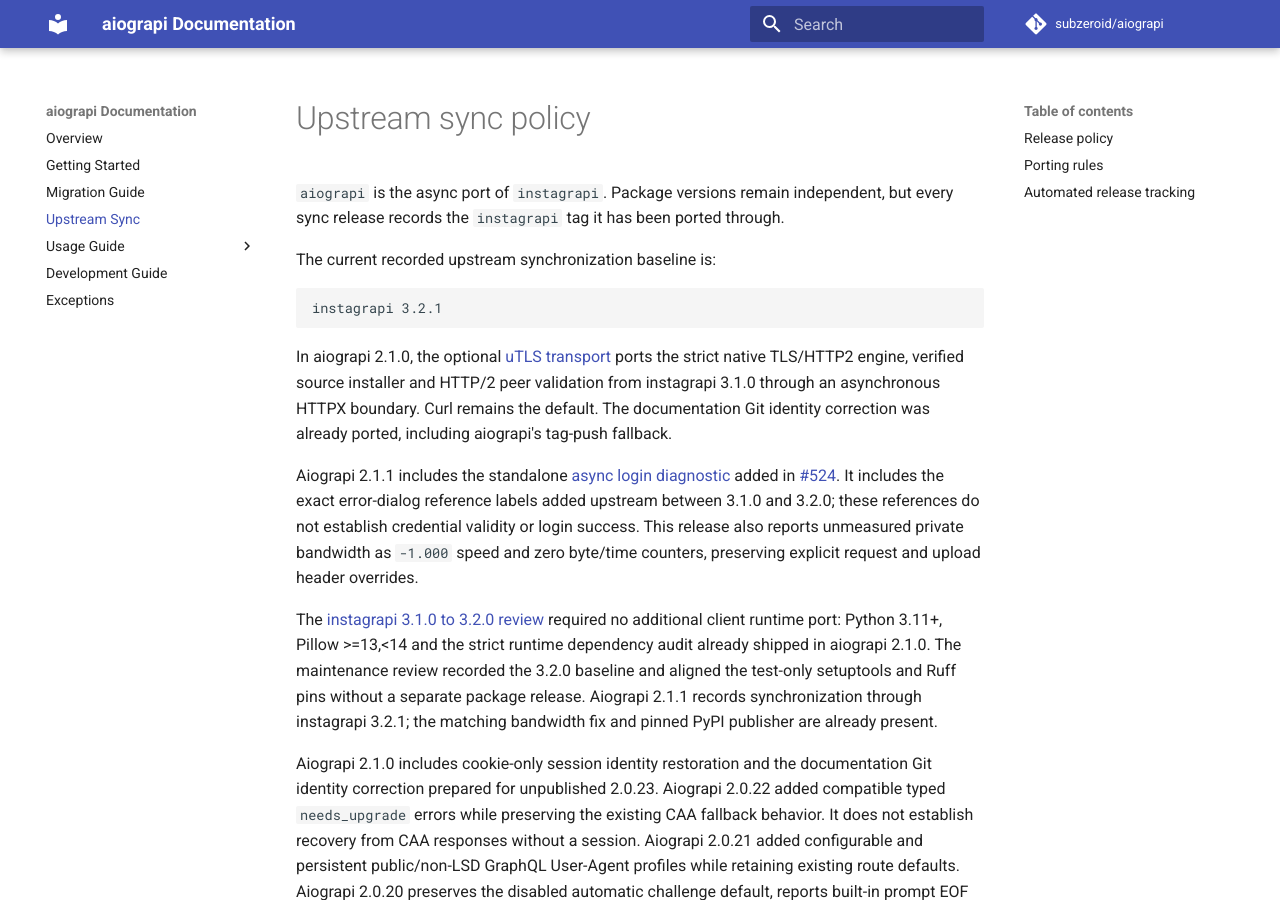
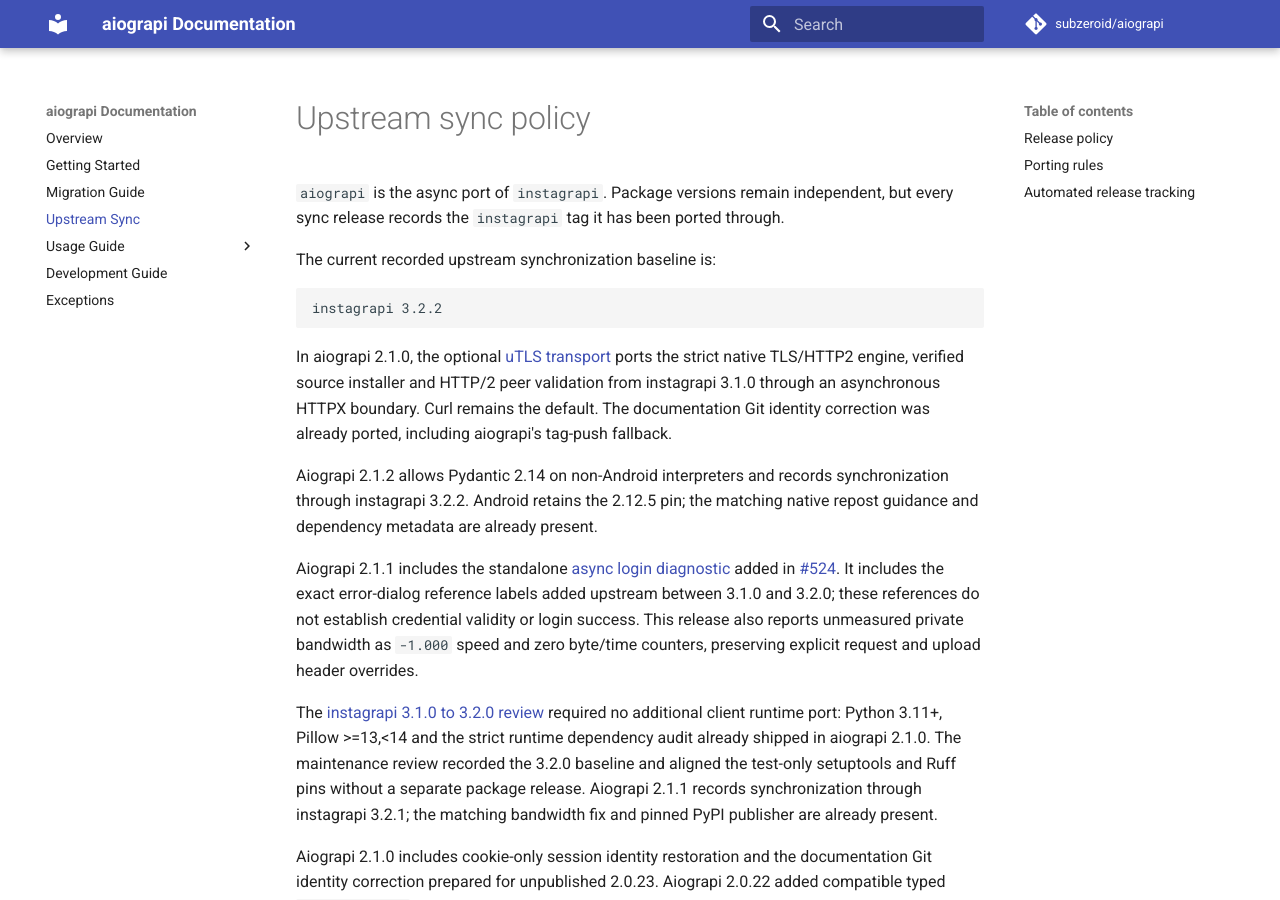
Before and after one commit to subzeroid/aiograpi, an MkDocs documentation site: the page built from docs/upstream-sync.md, in a window 1280 px wide and 900 px high. Built offline with MkDocs 1.6.1 and Material for MkDocs 9.7.7, drawn with Linux system fonts in a browser that asks for light colours; comment, search, counter and statistics services are not loaded; the version menu is left out; some of the changed text lies outside the part shown.

````diff
--- a/aiograpi/__init__.py
+++ b/aiograpi/__init__.py
@@ -48,7 +48,7 @@ from aiograpi.mixins.video import DownloadVideoMixin, UploadVideoMixin
 # Used as fallback logger if another is not provided.
 DEFAULT_LOGGER = logging.getLogger("aiograpi")
 
-__upstream_instagrapi_version__ = "3.2.1"
+__upstream_instagrapi_version__ = "3.2.2"
 
 
 class Client(
--- a/docs/upstream-sync.md
+++ b/docs/upstream-sync.md
@@ -5,10 +5,12 @@
 The current recorded upstream synchronization baseline is:
 
 ```text
-instagrapi 3.2.1
+instagrapi 3.2.2
 ```
 
 In aiograpi 2.1.0, the optional [uTLS transport](usage-guide/utls.md) ports the strict native TLS/HTTP2 engine, verified source installer and HTTP/2 peer validation from instagrapi 3.1.0 through an asynchronous HTTPX boundary. Curl remains the default. The documentation Git identity correction was already ported, including aiograpi's tag-push fallback.
+
+Aiograpi 2.1.2 allows Pydantic 2.14 on non-Android interpreters and records synchronization through instagrapi 3.2.2. Android retains the 2.12.5 pin; the matching native repost guidance and dependency metadata are already present.
 
 Aiograpi 2.1.1 includes the standalone [async login diagnostic](usage-guide/login-migration.md#shareable-login-diagnostics) added in [#524](https://github.com/subzeroid/aiograpi/pull/524). It includes the exact error-dialog reference labels added upstream between 3.1.0 and 3.2.0; these references do not establish credential validity or login success. This release also reports unmeasured private bandwidth as `-1.000` speed and zero byte/time counters, preserving explicit request and upload header overrides.
 
@@ -48,6 +50,7 @@ Aiograpi 2.1.0 includes cookie-only session identity restoration and the documen
 | 3.1.0 | 2.1.0 | Optional strict uTLS/native peer validation with explicit verified builds, HTTPX async deadlines, cancellation and draining shutdown; curl default retained. The standalone async diagnostic was added separately in #524 after this release. |
 | 3.2.0 | Development main (package version 2.1.0) | Python 3.11+, Pillow >=13,<14 and the strict runtime dependency audit were already present; the async diagnostic includes the upstream error-dialog references. Update the recorded baseline and test-only tool pins without a new runtime port or package release. |
 | 3.2.1 | 2.1.1 | Unmeasured-bandwidth defaults, standalone async login diagnostic, recorded upstream baseline and pinned PyPI publisher. |
+| 3.2.2 | 2.1.2 | Pydantic 2.14 support on non-Android interpreters, the preserved Android 2.12.5 pin and matching native repost guidance. |
 
 See the [login migration guide](usage-guide/login-migration.md) for the current defaults and compatibility options. From aiograpi 2.0.3, `login()` follows an explicit fallback instruction returned by Instagram; it does not retry every failed CAA login through the legacy endpoint.
 
--- a/pyproject.toml
+++ b/pyproject.toml
@@ -4,7 +4,7 @@ build-backend = "setuptools.build_meta"
 
 [project]
 name = "aiograpi"
-version = "2.1.1"
+version = "2.1.2"
 authors = [
     { name = "Mark Subzeroid", email = "143403577+subzeroid@users.noreply.github.com" },
 ]
````
Also changed, not shown: CHANGELOG.md (+2 -1 lines), 2 other files.
